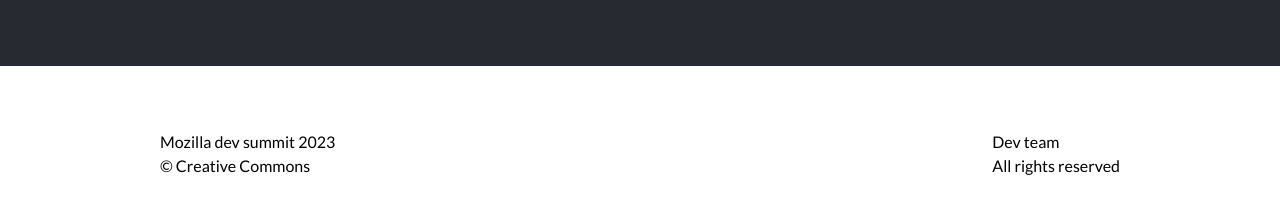
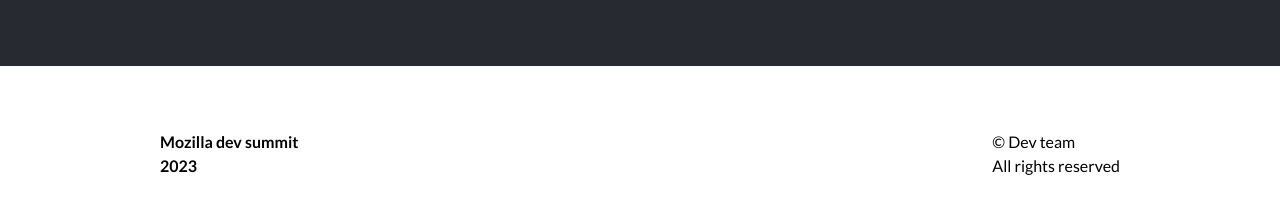
Before and after one commit to martinkarugaba/microverse-module-1-capstone, a website: page index.html in a window 1280 px wide. Shown: the part 2460-2674 px from the top of the page. Drawn offline with Linux system fonts and the light colour scheme.

Commit message:
adjust footer font

```diff
--- a/index.html
+++ b/index.html
@@ -296,12 +296,11 @@
 
     <!--! FOOTER -->
     <footer class="py-[4rem] px-[1.5rem] flex justify-between items-end md:px-[10rem] md:py-[4rem]">
-      <div>
-        <p>Mozilla dev summit 2023</p>
-        <p>&copy; Creative Commons</p>
+      <div class="font font-semibold">
+        <p>Mozilla dev summit <br> 2023</p>
       </div>
       <div>
-        <p>Dev team</p>
+        <p>&copy; Dev team</p>
         <p>All rights reserved</p>
       </div>
     </footer>
```
